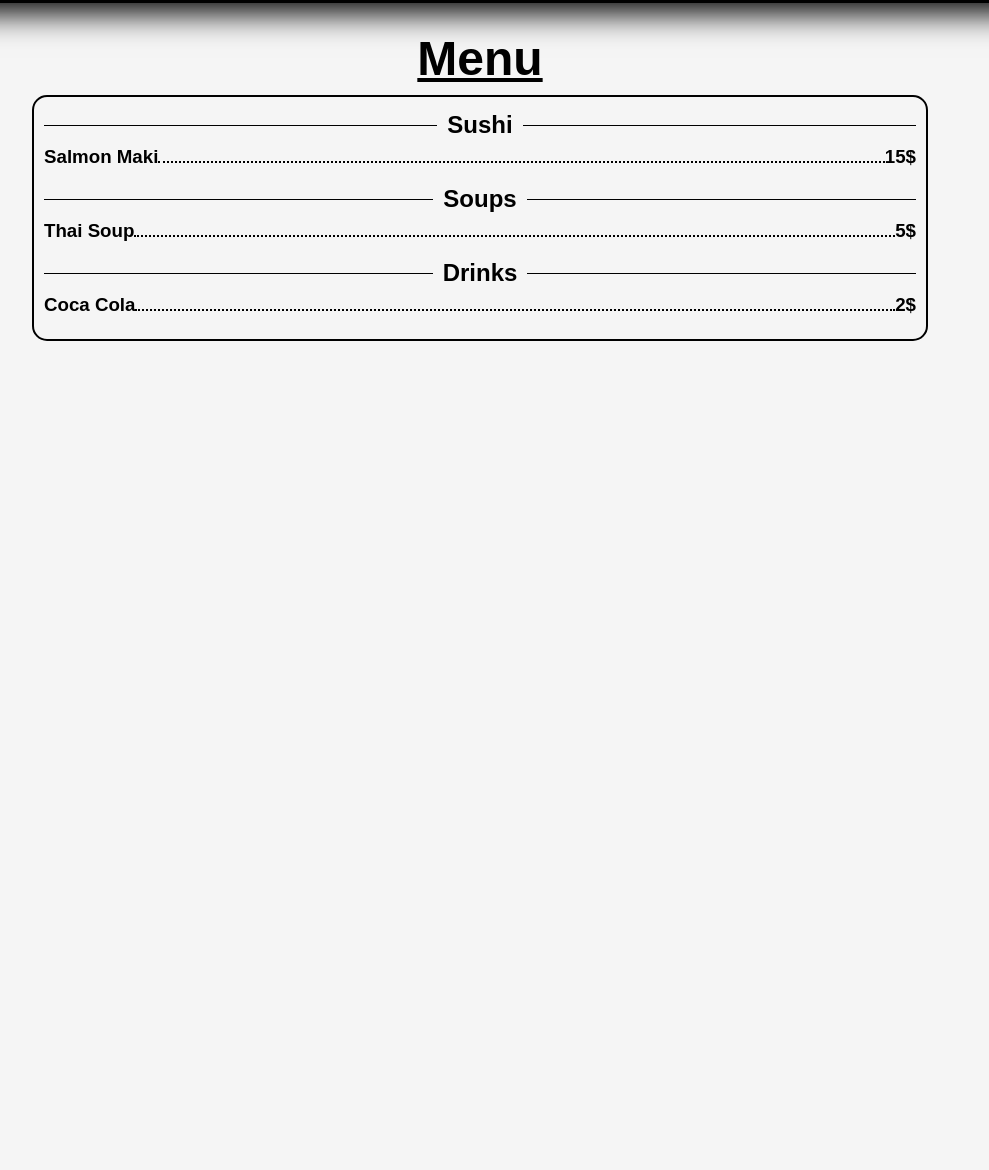
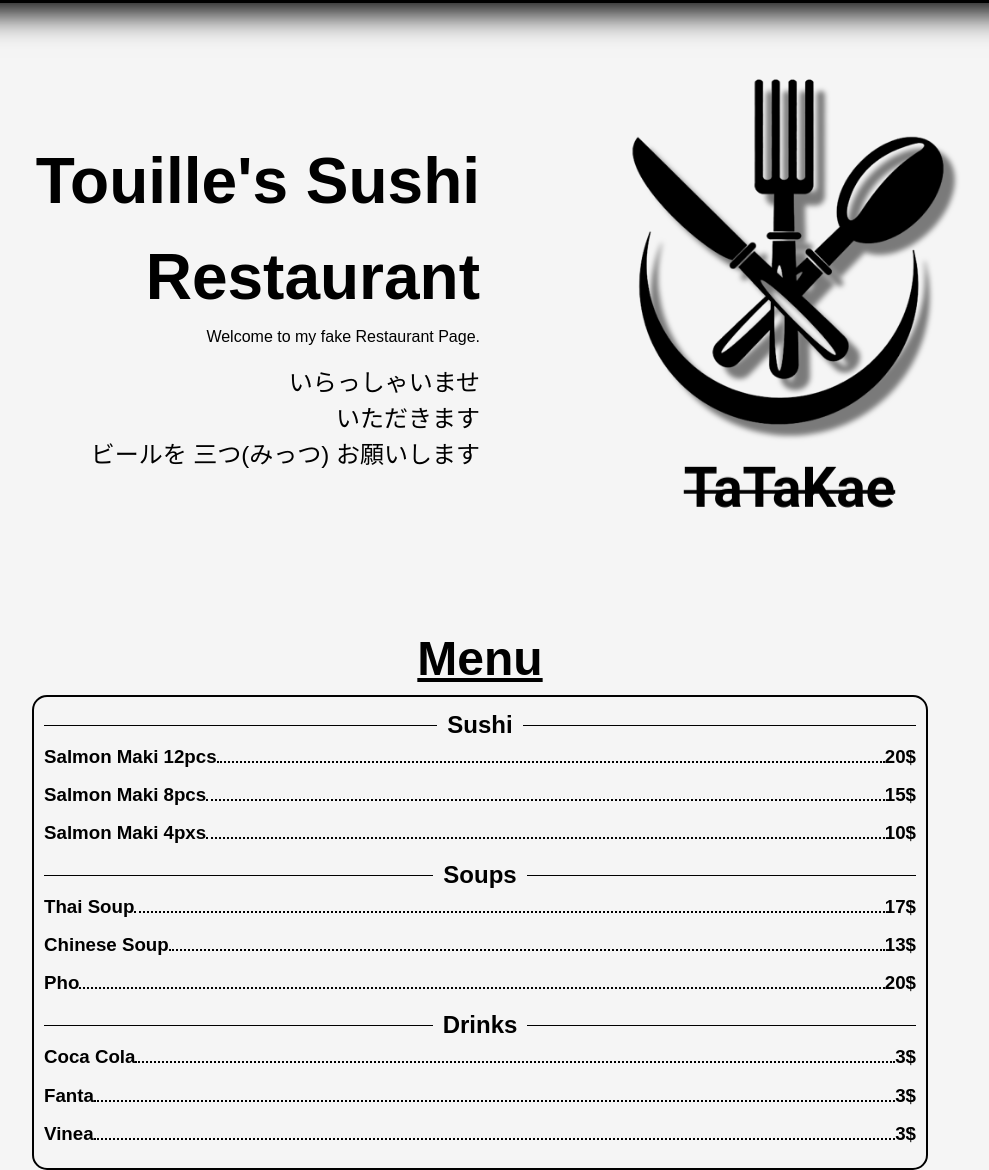
Before and after one commit to Tou1lle/restaurant-page-top, a website built with webpack: page src/template.html in a window 1280 px wide. Shown: the part 121-1291 px from the top of the page, without its empty margins (160-1149 px from the left). Before the commit the page ends 800 px from the top, so only its background shows below. Built offline with nearby package versions, Linux system fonts and the light colour scheme.

Commit message:
create menu page with js

```diff
--- a/src/homepage.js
+++ b/src/homepage.js
@@ -67,10 +67,6 @@ class HomePage {
         this.createImageDiv();
         this.createWelcomeDivChildren()
     }
-
-    deleteHomePage() {
-        this.hpContainer.textContent = "";
-    }
 }
 
 export default HomePage;
--- a/src/index.js
+++ b/src/index.js
@@ -1,7 +1,15 @@
 import "./reset.css";
 import "./styles.css";
 import HomePage from "./homepage.js";
+import { showMenuPage } from "./menu.js";
 
+const contentDiv = document.querySelector("#content");
 const homePage = new HomePage();
+
+function clearPage() {
+    contentDiv.textContent = "";
+}
+
 homePage.showHomePage();
-homePage.deleteHomePage();
+showMenuPage()
+//clearPage()
--- a/src/menu.js
+++ b/src/menu.js
@@ -0,0 +1,124 @@
+// The main node which is used to append children on
+const contentDiv = document.querySelector("#content");
+// Header of Menu page
+const h1Div = document.createElement("h1");
+h1Div.textContent = "Menu";
+h1Div.classList.add("menu-header");
+// Menu list container
+const menuListContainer = document.createElement("div");
+menuListContainer.classList.add("menu-list-container");
+// Menu Item will be objects where key = name of item and value = price
+const sushiItems = {
+    "Salmon Maki 12pcs": "20$",
+    "Salmon Maki 8pcs": "15$",
+    "Salmon Maki 4pxs": "10$",
+}
+
+const soupItems = {
+    "Thai Soup": "17$",
+    "Chinese Soup": "13$",
+    "Pho": "20$",
+}
+
+const drinkItems = {
+    "Coca Cola": "3$",
+    "Fanta": "3$",
+    "Vinea": "3$",
+}
+
+// Menu with certain sections
+const menuSections = [
+    "Sushi",
+    "Soups",
+    "Drinks",
+];
+
+// Functions for appending correct nodes
+function appendToContent() {
+    contentDiv.append(h1Div, menuListContainer);
+}
+
+/**
+ * This function creates the menu sections that are in the menuSections array
+ * The argument should be an array with section names
+ * @param {Array} menuSections
+ */
+function appendSectionsToMenu(menuSections) {
+    menuSections.forEach(createMenuSections);
+}
+
+/**
+ * This functions creates an individual section with an header as the param
+ * @param {String} sectionName
+ */
+function createMenuSections(sectionName) {
+    const h2Div = document.createElement("h2");
+    h2Div.textContent = sectionName;
+
+    const sectionDiv = document.createElement("section");
+    sectionDiv.classList.add("menu-list");
+
+    sectionDiv.appendChild(h2Div);
+    menuListContainer.appendChild(sectionDiv);
+}
+
+/**
+ *
+ * @returns NodeList of sections for future use of appending corresponding menu items
+ */
+function getMenuSections() {
+    return menuListContainer.childNodes
+}
+
+function createMenuItems(menuItemObject) {
+    const itemNodes = [];
+
+    for (const key in menuItemObject) {
+        const itemDiv = document.createElement("div");
+        itemDiv.classList.add("menu-item");
+
+        const h3Name = document.createElement("h3");
+        const span = document.createElement("span");
+        const h3Price = document.createElement("h3");
+
+        h3Name.textContent = key;
+        h3Price.textContent = menuItemObject[key];
+
+        itemDiv.append(h3Name, span, h3Price);
+
+        itemNodes.push(itemDiv);
+    }
+
+    return itemNodes;
+}
+
+function appendMenuItems() {
+    const sectionsDiv = getMenuSections();
+
+    sectionsDiv.forEach((node, index) => {
+        switch (index) {
+            case 0:
+                const suhsiItemsArr = createMenuItems(sushiItems);
+                suhsiItemsArr.forEach(item => node.appendChild(item));
+                break;
+            case 1:
+                const soupItemsArr = createMenuItems(soupItems);
+                soupItemsArr.forEach(item => node.appendChild(item));
+                break;
+            case 2:
+                const drinkItemsArr = createMenuItems(drinkItems);
+                drinkItemsArr.forEach(item => node.appendChild(item));
+                break;
+            default:
+                console.log("Error");
+        }
+    });
+}
+
+function showMenuPage() {
+    appendToContent();
+    appendSectionsToMenu(menuSections);
+    appendMenuItems();
+}
+
+export {showMenuPage};
--- a/src/template.html
+++ b/src/template.html
@@ -16,33 +16,6 @@
         </nav>
     </header>
     <div id="content">
-        <h1 class="menu-header">Menu</h1>
-        <div class="menu-list-container">
-            <section class="menu-list">
-                <h2>Sushi</h2>
-                <div class="menu-item">
-                    <h3>Salmon Maki</h3>
-                    <span></span>
-                    <h3>15$</h3>
-                </div>
-            </section>
-            <section class="menu-list">
-                <h2>Soups</h2>
-                <div class="menu-item">
-                    <h3>Thai Soup</h3>
-                    <span></span>
-                    <h3>5$</h3>
-                </div>
-            </section>
-            <section class="menu-list">
-                <h2>Drinks</h2>
-                <div class="menu-item">
-                    <h3>Coca Cola</h3>
-                    <span></span>
-                    <h3>2$</h3>
-                </div>
-            </section>
-        </div>
     </div>
 </body>
 
```
